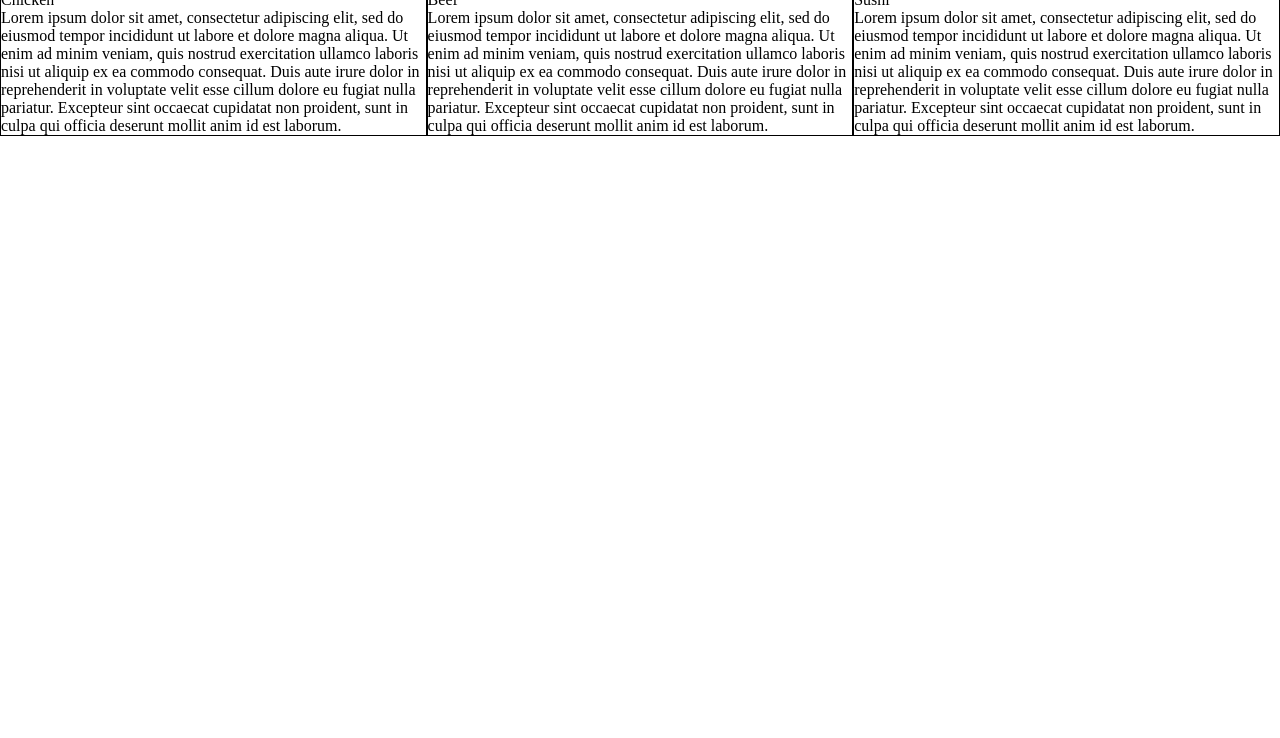
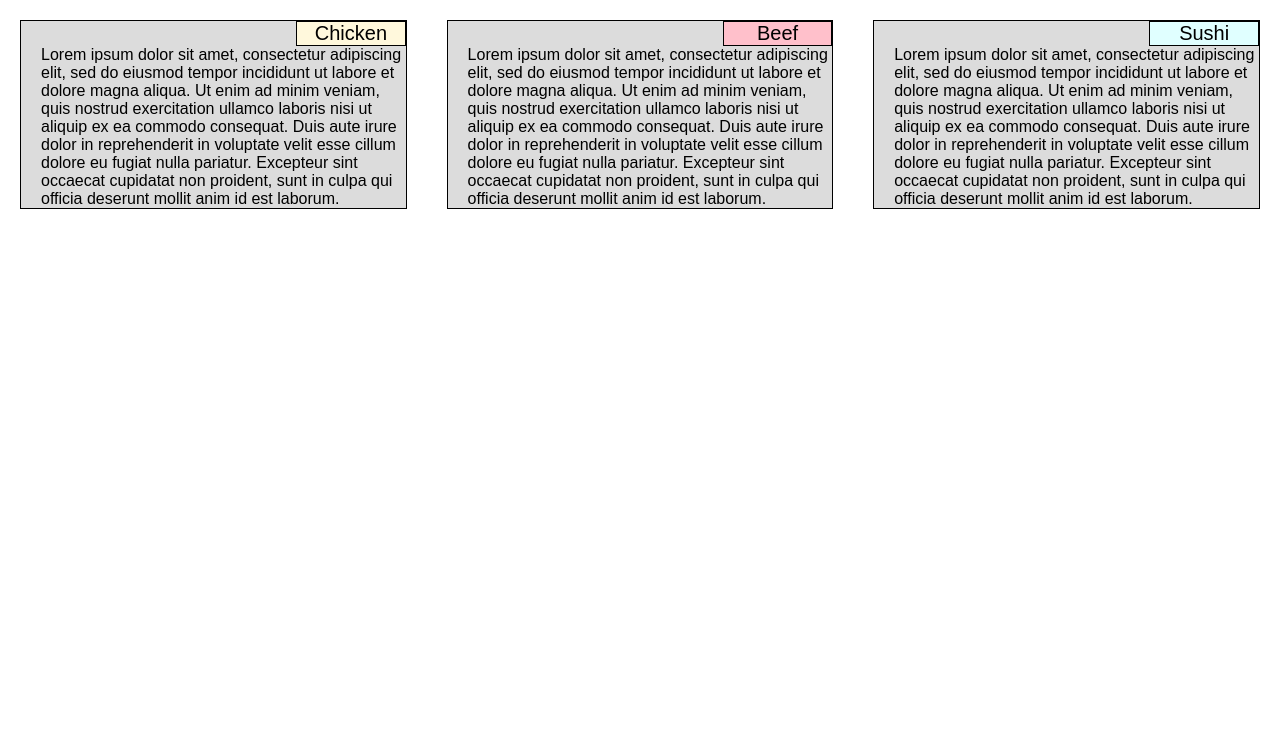
Before and after one commit to BlossomO5146/coursera-test, a plain HTML site: page module2-solution/index.html in a window 1280 px wide. Shown: the part 62-800 px from the top of the page. Drawn offline with Linux system fonts and the light colour scheme.

Commit message:
Finished module 2 assignment

```diff
--- a/module2-solution/css/index.css
+++ b/module2-solution/css/index.css
@@ -1,11 +1,14 @@
 * {
   box-sizing: border-box;
   margin: 0;
-  padding: 0;
+  font-family: Arial, Helvetica, sans-serif;
 }
 
 h1 {
+  margin-top: 15px;
   margin-bottom: 15px;
+  text-align: center;
+  font-size: 1.75em;
 }
 
 /* Simple Responsive Framework. */
@@ -17,7 +20,8 @@ h1 {
 @media (min-width: 992px) {
   .col-lg-1, .col-lg-2, .col-lg-3, .col-lg-4, .col-lg-5, .col-lg-6, .col-lg-7, .col-lg-8, .col-lg-9, .col-lg-10, .col-lg-11, .col-lg-12 {
     float: left;
-    border: 1px solid black;
+    padding: 20px;
+    position: relative;
   }
   .col-lg-1 {
     width: 8.33%;
@@ -61,7 +65,8 @@ h1 {
 @media (min-width: 768px) and (max-width: 991px) {
   .col-md-1, .col-md-2, .col-md-3, .col-md-4, .col-md-5, .col-md-6, .col-md-7, .col-md-8, .col-md-9, .col-md-10, .col-md-11, .col-md-12 {
     float: left;
-    border: 1px solid black;
+    padding: 20px;
+    position: relative;
   }
   .col-md-1 {
     width: 8.33%;
@@ -105,7 +110,8 @@ h1 {
 @media (max-width: 767px) {
   .col-sm-1, .col-sm-2, .col-sm-3, .col-sm-4, .col-sm-5, .col-sm-6, .col-sm-7, .col-sm-8, .col-sm-9, .col-sm-10, .col-sm-11, .col-sm-12 {
     float: left;
-    border: 1px solid black;
+    padding: 20px;
+    position: relative;
   }
   .col-sm-1 {
     width: 8.33%;
@@ -145,8 +151,34 @@ h1 {
   }
 }
 
-#p1 {
-  background-color: gray;
-  width: 300px;
-  height: 300px;
+.content{
+  padding-left: 20px;
+  border: 1px solid black;
+  background-color: gainsboro;
 }
+.section-title1{
+  border: 1px solid black;
+  background-color: cornsilk;
+  text-align: center;
+  margin-left: auto;
+  width: 30%;
+  font-size: 1.25em;
+}
+
+.section-title2{
+  border: 1px solid black;
+  background-color: pink;
+  text-align: center;
+  margin-left: auto;
+  width: 30%;
+  font-size: 1.25em;
+}
+
+.section-title3{
+  border: 1px solid black;
+  background-color: lightcyan;
+  text-align: center;
+  margin-left: auto;
+  width: 30%;
+  font-size: 1.25em;
+}
--- a/module2-solution/index.html
+++ b/module2-solution/index.html
@@ -8,26 +8,26 @@
 <body>
 	<h1>Our Menu</h1>
 	<div class = "row">
-		<div class="col-lg-4 col-md-6 col-sm-12">
-			Chicken
-			<div>
+		<section class="col-lg-4 col-md-6 col-sm-12">
+			<div class = "content">
+				<p class = "section-title1">Chicken</p>
 				Lorem ipsum dolor sit amet, consectetur adipiscing elit, sed do eiusmod tempor incididunt ut labore et dolore magna aliqua. Ut enim ad minim veniam, quis nostrud exercitation ullamco laboris nisi ut aliquip ex ea commodo consequat. Duis aute irure dolor in reprehenderit in voluptate velit esse cillum dolore eu fugiat nulla pariatur. Excepteur sint occaecat cupidatat non proident, sunt in culpa qui officia deserunt mollit anim id est laborum.
 			</div>
-		</div>
+		</section>
 
-		<div class="col-lg-4 col-md-6 col-sm-12">
-			Beef
-			<div>
+		<section class="col-lg-4 col-md-6 col-sm-12">
+			<div class = "content">
+				<p class = "section-title2">Beef</p>
 				Lorem ipsum dolor sit amet, consectetur adipiscing elit, sed do eiusmod tempor incididunt ut labore et dolore magna aliqua. Ut enim ad minim veniam, quis nostrud exercitation ullamco laboris nisi ut aliquip ex ea commodo consequat. Duis aute irure dolor in reprehenderit in voluptate velit esse cillum dolore eu fugiat nulla pariatur. Excepteur sint occaecat cupidatat non proident, sunt in culpa qui officia deserunt mollit anim id est laborum.
 			</div>
-		</div>
+		</section>
 
-		<div class="col-lg-4 col-md-6 col-sm-12">
-			Sushi
-			<div>
+		<section class="col-lg-4 col-md-12 col-sm-12">
+			<div class = "content">
+				<p class = "section-title3">Sushi</p>
 				Lorem ipsum dolor sit amet, consectetur adipiscing elit, sed do eiusmod tempor incididunt ut labore et dolore magna aliqua. Ut enim ad minim veniam, quis nostrud exercitation ullamco laboris nisi ut aliquip ex ea commodo consequat. Duis aute irure dolor in reprehenderit in voluptate velit esse cillum dolore eu fugiat nulla pariatur. Excepteur sint occaecat cupidatat non proident, sunt in culpa qui officia deserunt mollit anim id est laborum.
 			</div>
-		</div>
+		</section>
 
 	</div>
 
```
